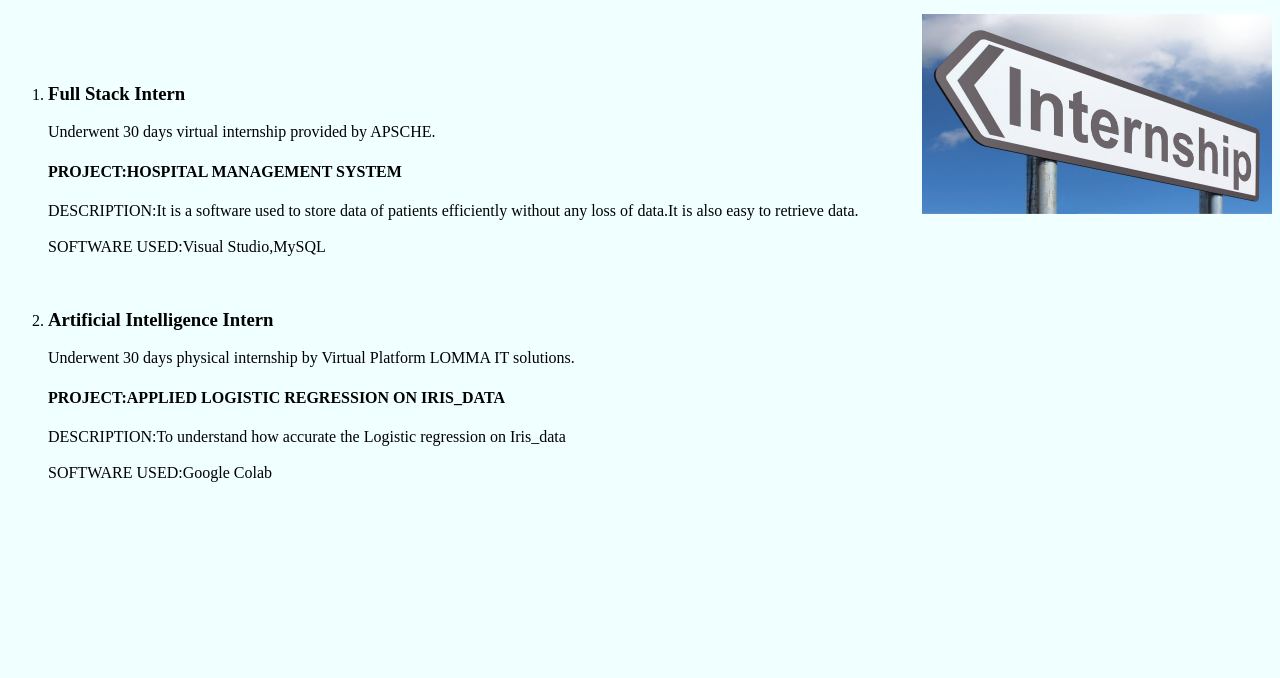
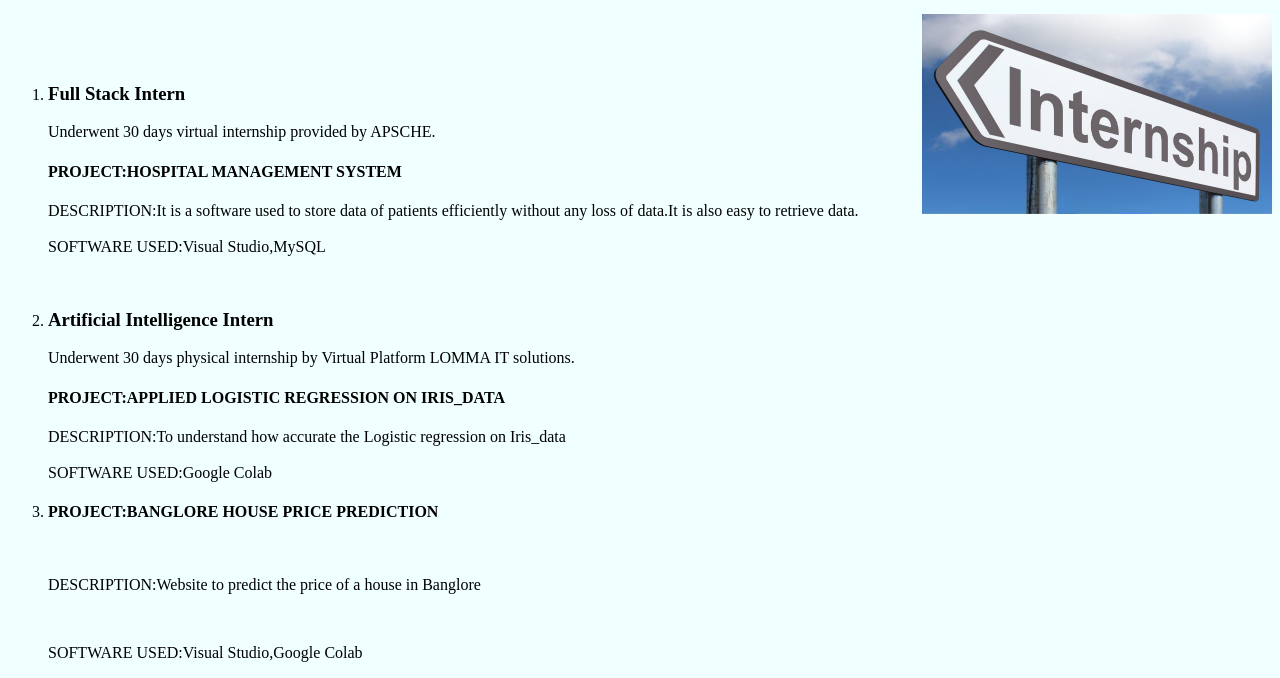
Before and after one commit to gvjahnavi23/gvjahnavi23.github.io, a plain HTML site: page internship.html in a window 1280 px wide. Shown: the part 191-869 px from the top of the page. Before the commit the page ends 800 px from the top, so only its background shows below. Drawn offline with Linux system fonts and the light colour scheme.

Commit message:
Update internship.html

```diff
--- a/internship.html
+++ b/internship.html
@@ -30,6 +30,12 @@
     <h3>Artificial Intelligence Intern</h3>
     <p>Underwent 30 days physical internship by Virtual Platform LOMMA IT solutions.<br><h4>PROJECT:APPLIED LOGISTIC REGRESSION ON IRIS_DATA</h4>DESCRIPTION:To understand how accurate the Logistic regression on Iris_data<br><br>SOFTWARE USED:Google Colab</p>
 </li>
+        <li>
+            <h4>PROJECT:BANGLORE HOUSE PRICE PREDICTION</h4><br>
+            <p>DESCRIPTION:Website to predict the price of a house in Banglore </p><br>
+            <p>SOFTWARE USED:Visual Studio,Google Colab</p>
+
+        </li>
 </ol>
 </div>
 </body>
```
